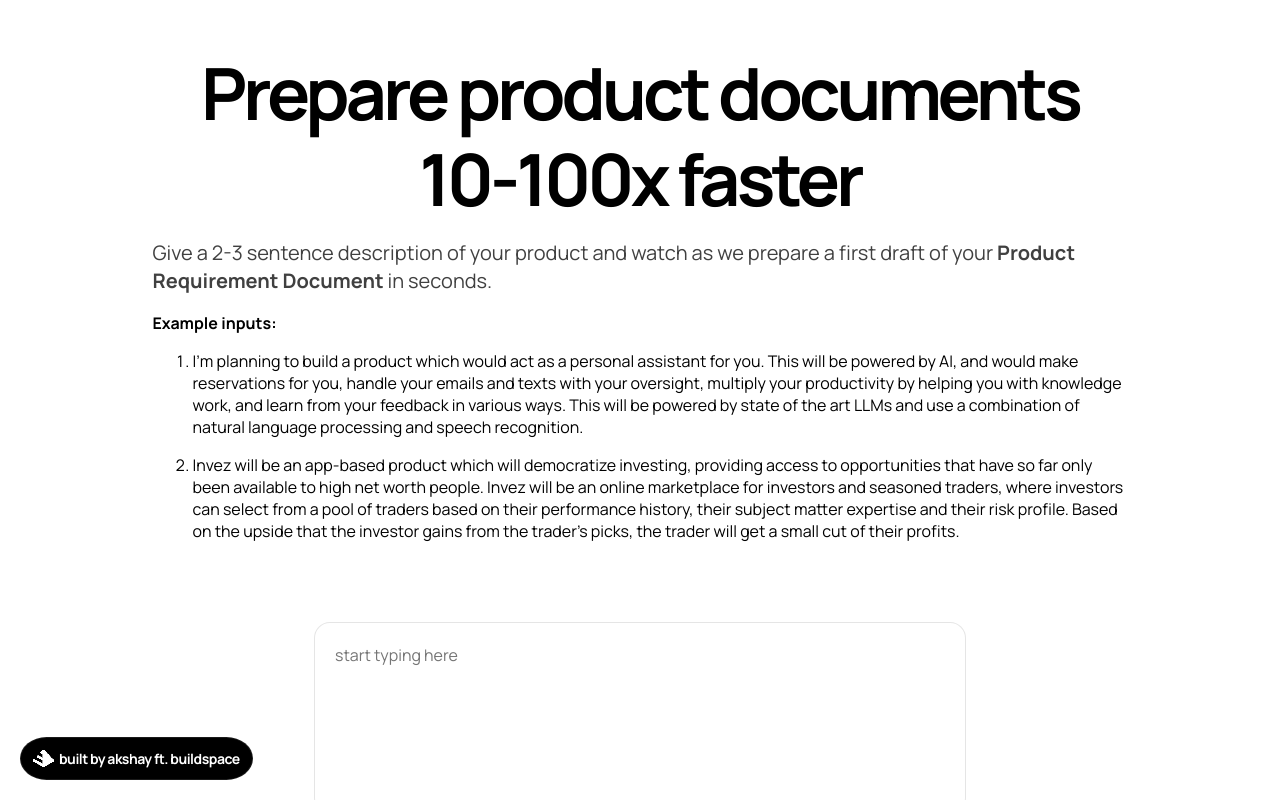
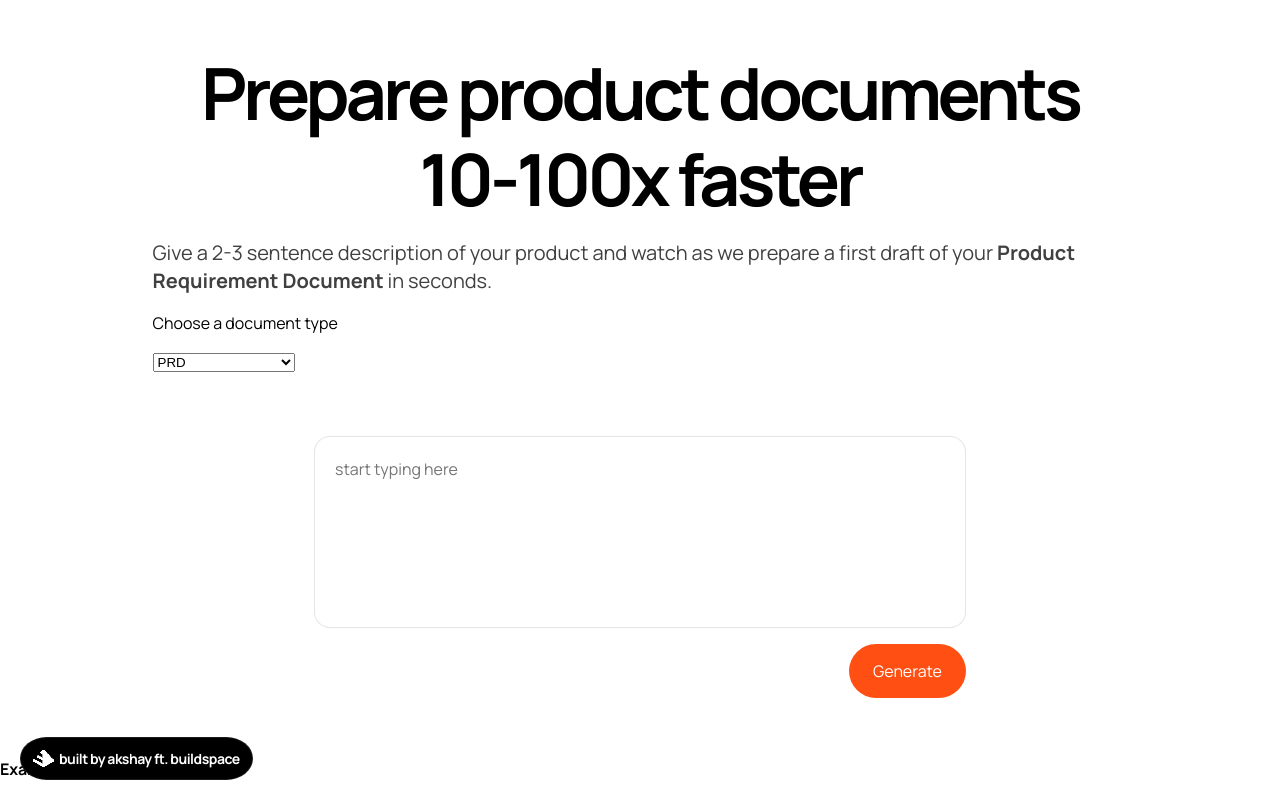
Before and after one commit to akshayvkt/productAIze, a Next.js app: page / in a window 1280 px wide. Built offline with nearby package versions, Linux system fonts and the light colour scheme.

Commit message:
added dropdown

```diff
--- a/pages/api/generate.js
+++ b/pages/api/generate.js
@@ -8,16 +8,18 @@ const openai = new OpenAIApi(configuration);
 
 const basePromptPrefix =
 `
-You are an expert product manager who generates top-tier product documents based on instructions. Using the the input you receive, generate a detailed PRD for the same.
+You are an expert product manager who generates top-tier product documents based on instructions.
 `;
+
+
 const generateAction = async (req, res) => {
   // Run first prompt
-  console.log(`API: ${basePromptPrefix}${req.body.userInput}`)
+  console.log(`API: ${basePromptPrefix}${req.body.userInput}\n Generate a detailed ${req.body.docType} for the above.`)
 
   const baseCompletion = await openai.createCompletion({
     model: 'text-davinci-003',
     prompt: `${basePromptPrefix}${req.body.userInput}`,
-    temperature: 0.7,
+    temperature: 0.5,
     max_tokens: 2500,
   });
 
--- a/pages/index.js
+++ b/pages/index.js
@@ -5,9 +5,14 @@ import buildspaceLogo from '../assets/buildspace-logo.png';
 
 const Home = () => {
   const [userInput, setUserInput] = useState('');
+  const [docType, setDocType] = useState('');
 
   const [apiOutput, setApiOutput] = useState('')
   const [isGenerating, setIsGenerating] = useState(false)
+
+  const onDocTypeChanged = (event) => {
+    setDocType(event.target.value);
+  }
 
   const callGenerateEndpoint = async () => {
     setIsGenerating(true);
@@ -18,7 +23,7 @@ const Home = () => {
       headers: {
         'Content-Type': 'application/json',
       },
-      body: JSON.stringify({ userInput }),
+      body: JSON.stringify({ userInput, docType }),
     });
 
     const data = await response.json();
@@ -44,21 +49,15 @@ const Home = () => {
           </div>
           <div className="header-subtitle">
             <h2>Give a 2-3 sentence description of your product and watch as we prepare a first draft of your <strong>Product Requirement Document</strong> in seconds.</h2>
-            <div className="header-examples">
-            <strong>Example inputs:</strong>
-            <ol>
-              <li>I'm planning to build a product which would act as a personal assistant for you.
-                This will be powered by AI, and would make reservations for you, handle your emails and texts with your oversight,
-                multiply your productivity by helping you with knowledge work, and learn from your feedback in various ways.
-                This will be powered by state of the art LLMs and use a combination of natural language processing and
-                speech recognition.</li>
-              <p></p>
-              <li>Invez will be an app-based product which will democratize investing, providing access to opportunities that have so far only been available to high net worth people.
-                Invez will be an online marketplace for investors and seasoned traders, where investors can select from a pool of traders based on their
-                performance history, their subject matter expertise and their risk profile. Based on the upside that the investor gains from the trader's picks, the trader will
-                get a small cut of their profits.
-              </li>
-              </ol>
+            <div className='doc-type'>
+              <p> Choose a document type</p>
+              <select id='doc-type-select' onChange = {onDocTypeChanged}>
+                <option value="PRD">PRD</option>
+                <option value="PR/FAQ">PR/FAQ</option>
+                <option value="Jira ticket">Jira ticket</option>
+                <option value="implementation plan">implementation plan</option>
+                <option value='blank'></option>
+              </select>
             </div>
           </div>
         </div>
@@ -94,6 +93,22 @@ const Home = () => {
       )}
       </div>
       </div>
+      <div className="header-examples">
+          <strong>Example inputs:</strong>
+            <ol>
+              <li>I'm planning to build a product which would act as a personal assistant for you.
+                This will be powered by AI, and would make reservations for you, handle your emails and texts with your oversight,
+                multiply your productivity by helping you with knowledge work, and learn from your feedback in various ways.
+                This will be powered by state of the art LLMs and use a combination of natural language processing and
+                speech recognition.</li>
+              <p></p>
+              <li>Invez will be an app-based product which will democratize investing, providing access to opportunities that have so far only been available to high net worth people.
+                Invez will be an online marketplace for investors and seasoned traders, where investors can select from a pool of traders based on their
+                performance history, their subject matter expertise and their risk profile. Based on the upside that the investor gains from the trader's picks, the trader will
+                get a small cut of their profits.
+              </li>
+              </ol>
+        </div>
       <div className="badge-container grow">
         <a
           href="https://twitter.com/ch_venkatakshay"
```
